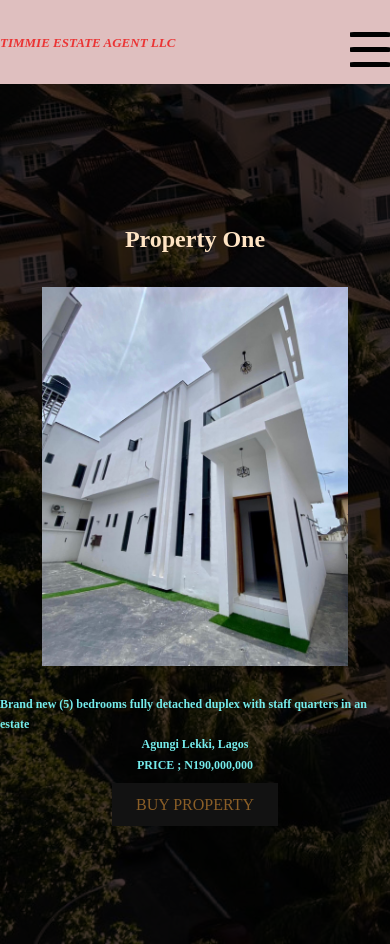
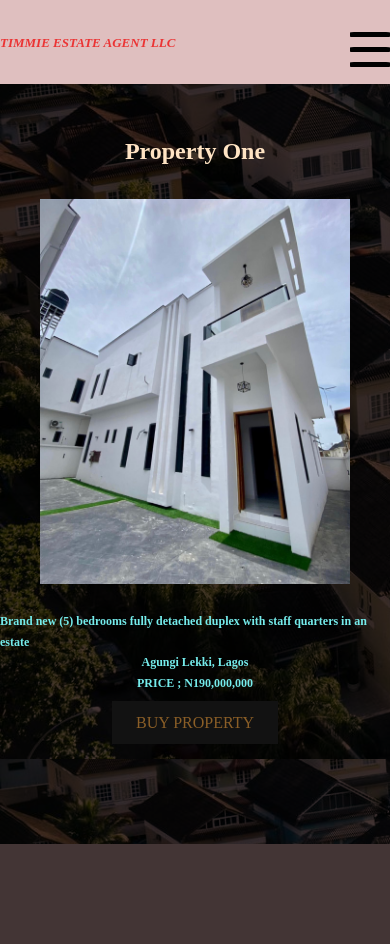
Before and after one commit to Timmieade/touch_slider-realEstate, a plain HTML site: page index.html in a window 390 px wide. Shown: the top 944 px of the page. After the commit the page ends 844 px from the top, so only its background shows below. Drawn offline with Linux system fonts and the light colour scheme; grey boxes are pictures that could not be loaded.

Commit message:
main.css

```diff
--- a/main.css
+++ b/main.css
@@ -72,11 +72,12 @@ input:checked ~ .navbar .sidebar {
 
 
 .slider-container{
-    height: 100vh;
+    height: 78vh;
     display: inline-flex;
     overflow: hidden;
     transform: translateX(0);
     transition: transform o.3s ease-out;
+    padding-top: 16px;
     /* cursor: grab; */
 
 
@@ -93,7 +94,7 @@ input:checked ~ .navbar .sidebar {
 }
 img{
     max-width: 100%;
-    max-height: 45%;
+    max-height: 60%;
     transition: transform o.3s ease-in-out;
 
 }
@@ -124,16 +125,17 @@ p{
         position: absolute;
         width: 100%;
         top: 70px;
-        left: 0px;
+        right: 6px;
         transform: translateY(-100%);
-        background: #dfbfbf;
+
+
         z-index: -1;
         transition: .6s;
-        justify-content: center;
+        justify-content: right;
     }
     .sidebar a{
-        color: rgb(85, 62, 62);
-        padding-left: 35px;
+        color: rgb(255, 255, 255);
+        padding-left: 3px;
     }
     .navbar .navbar-burger{
         display: grid !important;
```
